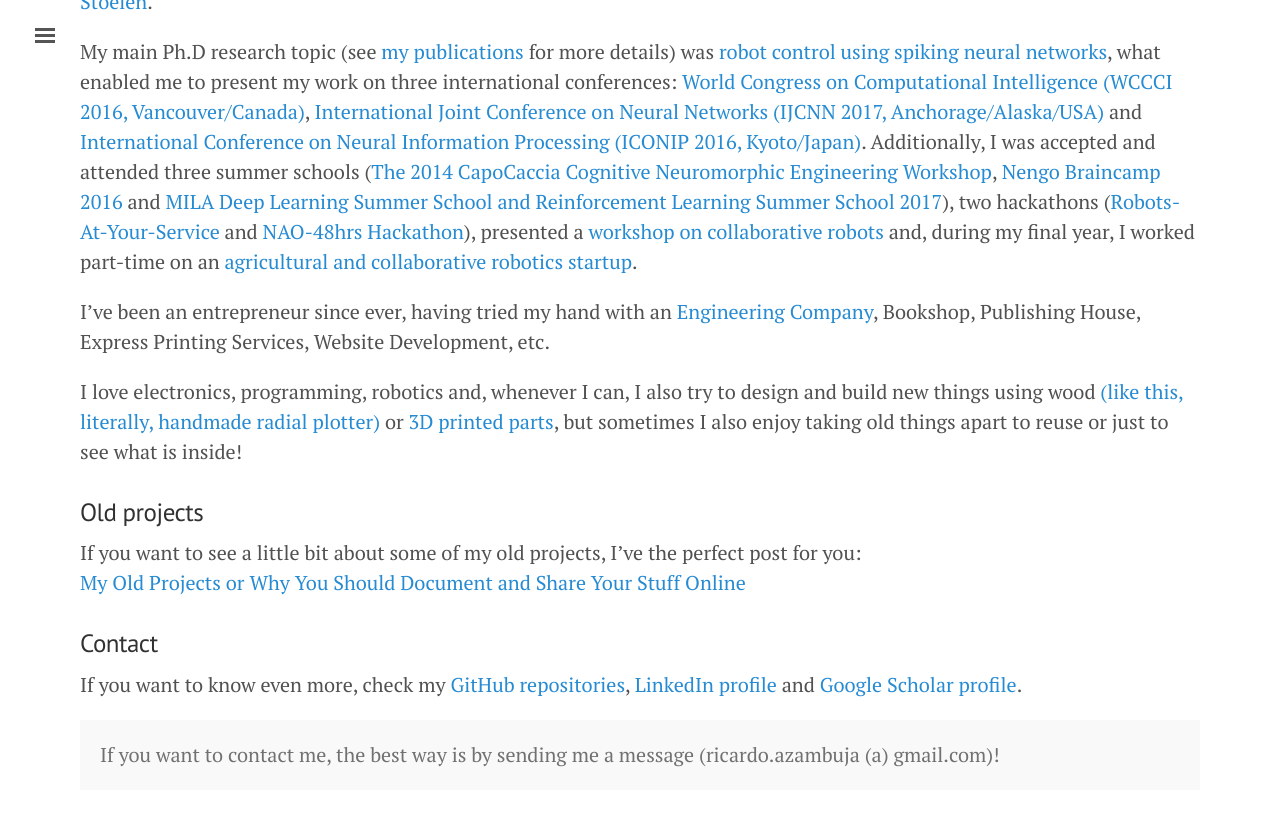
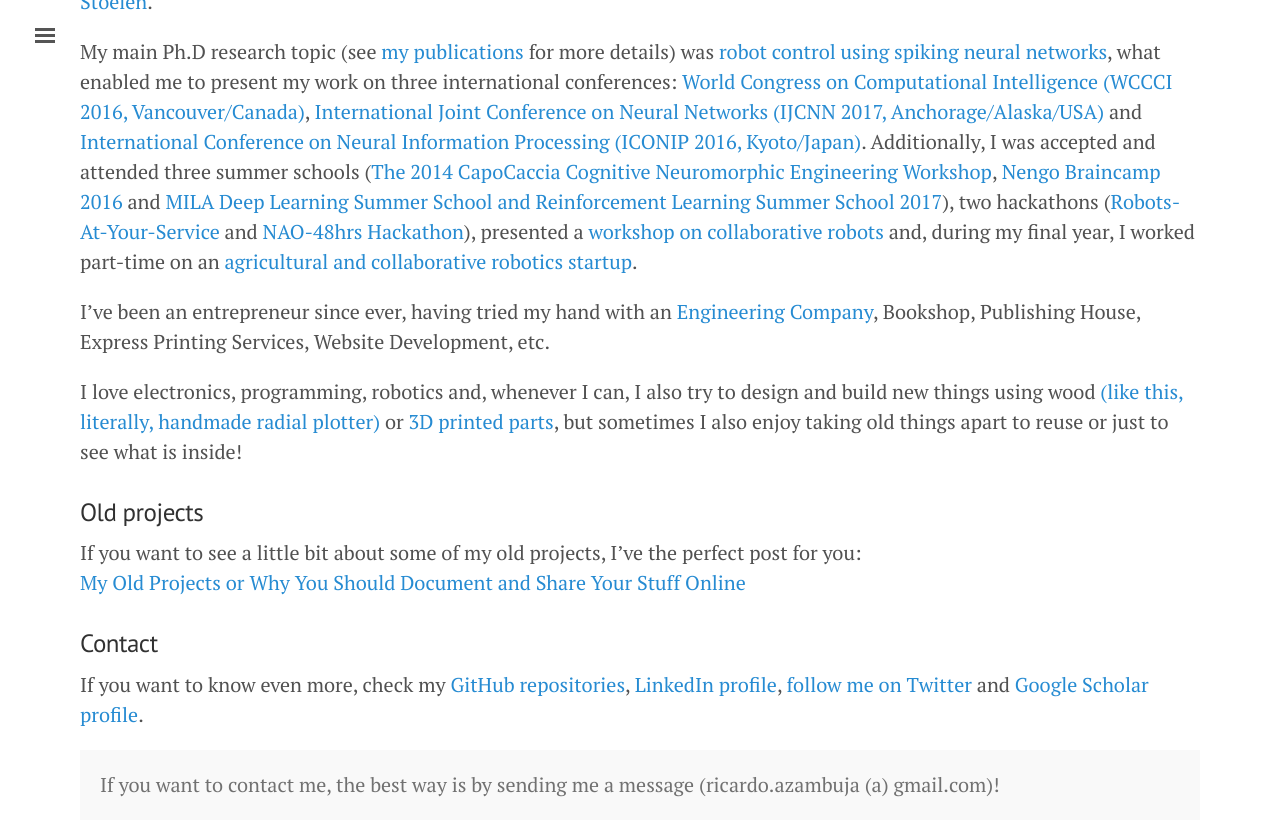
Before and after one commit to ricardodeazambuja/ricardodeazambuja.github.io, a Jekyll site: the page built from _pages/about.md, in a window 1280 px wide and 900 px high, scrolled down 2363 px. Shown: the top 836 px of the window. Built offline with Jekyll 4.4.1, drawn with Linux system fonts in a browser that asks for light colours.

Commit message:
Twitter added to about page

```diff
--- a/_pages/about.md
+++ b/_pages/about.md
@@ -47,7 +47,7 @@
 
 <a id="contact"></a>
 ### Contact
-If you want to know even more, check my [GitHub repositories](https://github.com/ricardodeazambuja), [LinkedIn profile](https://www.linkedin.com/in/ricardodeazambuja/) and [Google Scholar profile](https://scholar.google.co.uk/citations?user=F8AFA4gAAAAJ).
+If you want to know even more, check my [GitHub repositories](https://github.com/ricardodeazambuja), [LinkedIn profile](https://www.linkedin.com/in/ricardodeazambuja/), [follow me on Twitter](https://twitter.com/rdeazambuja78) and [Google Scholar profile](https://scholar.google.co.uk/citations?user=F8AFA4gAAAAJ).
 
 <p class="message">
 If you want to contact me, the best way is by sending me a message (ricardo.azambuja (a) gmail.com)!
```
